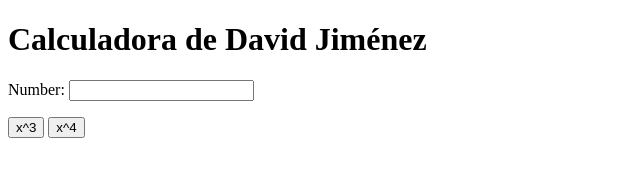
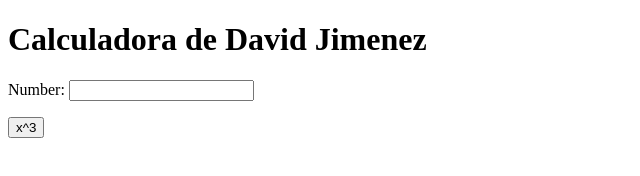
Before and after one commit to AntDVD28/my_calculator, a plain HTML site: page index.html in a window 1280 px wide. Shown: the whole page, without its empty margins (0-640 px from the left). Drawn offline with Linux system fonts and the light colour scheme.

Commit message:
x^3 button

```diff
--- a/index.html
+++ b/index.html
@@ -5,22 +5,17 @@
 		<meta charset="utf-8">
 	</head>
 	<body>
-		<h1>Calculadora de David Jiménez</h1>
+		<h1>Calculadora de David Jimenez</h1>
 		Number:
 		<input type="text" id="n1">
 		<p>
 			<button onclick="cube()"> x^3 </button>
-			<button onclick="power_4()"> x^4</button>
 		</p>
 		<script type="text/javascript">
 			function cube() {
 				var num = document.getElementById("n1");
 				num.value = Math.pow(num.value, 3);
 			}
-			function power_4() {
-				var num = document.getElementById("n1");
-				num.value = Math.pow(num.value, 4);
-			}
 		</script>
 	</body>
 </html>
```
